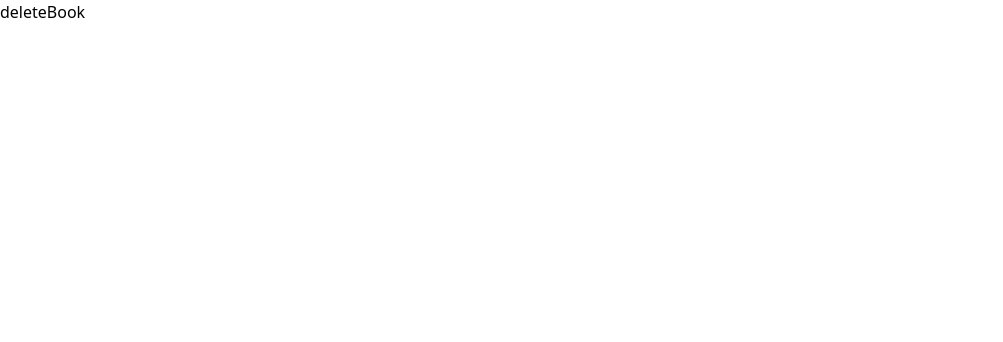
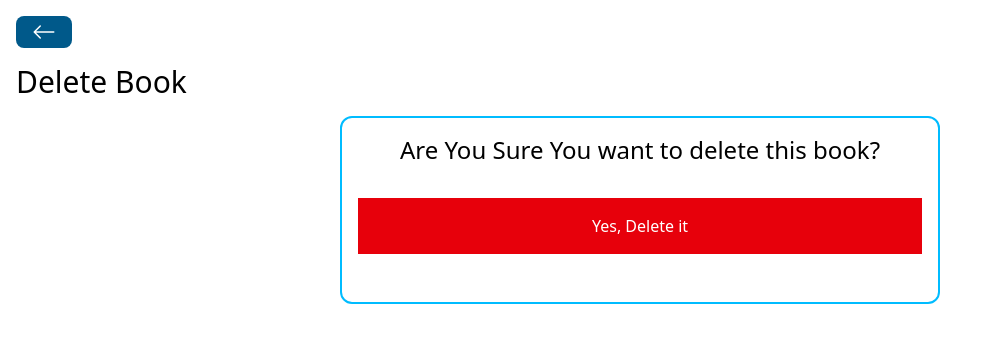
Before and after one commit to anasansari01/bookStore, a React (Vite) app in the folder frontend/: page /books/delete/1 in a window 1280 px wide. Shown: the top 342 px of the page, without its empty margins (0-1003 px from the left). Built offline with nearby package versions, Linux system fonts and the light colour scheme.

Commit message:
Successfully complete the deletion function/page for the book Store

```diff
--- a/frontend/src/pages/DeleteBook.jsx
+++ b/frontend/src/pages/DeleteBook.jsx
@@ -1,11 +1,46 @@
-import React from 'react'
+import React, { useState, useEffect } from "react";
+import BackButton from "../components/BackButton.jsx";
+import Spinner from "../components/Spinner.jsx";
+import axios from "axios";
+import { useNavigate, useParams } from "react-router-dom";
 
 const DeleteBook = () => {
+  const [loading, setLoading] = useState(false);
+  const { id } = useParams();
+  const navigate = useNavigate();
+
+  const handleDeleteBook = () => {
+    setLoading(true);
+    axios
+      .delete(`http://localhost:5555/books/${id}`)
+      .then(() => {
+        setLoading(false);
+        navigate("/");
+      })
+      .catch((error) => {
+        setLoading(false);
+        alert("An error happened. Please check console.");
+        console.log(error);
+      });
+  };
+
   return (
-    <div>
-      deleteBook
+    <div className="p-4">
+      <BackButton />
+      <h1 className="text-3xl my-4">Delete Book</h1>
+      {loading ? <Spinner /> : ""}
+      <div className="flex flex-col items-center border-2 border-sky-400 rounded-xl w-[600px] p-4 mx-auto">
+        <h3 className="text-2xl">Are You Sure You want to delete this book?</h3>
+
+        <button
+          className="p-4 bg-red-600 text-white m-8  w-full"
+          onClick={handleDeleteBook}
+        >
+          Yes, Delete it
+        </button>
+      </div>
     </div>
-  )
-}
+  );
+};
 
-export default DeleteBook
+export default DeleteBook;
```
